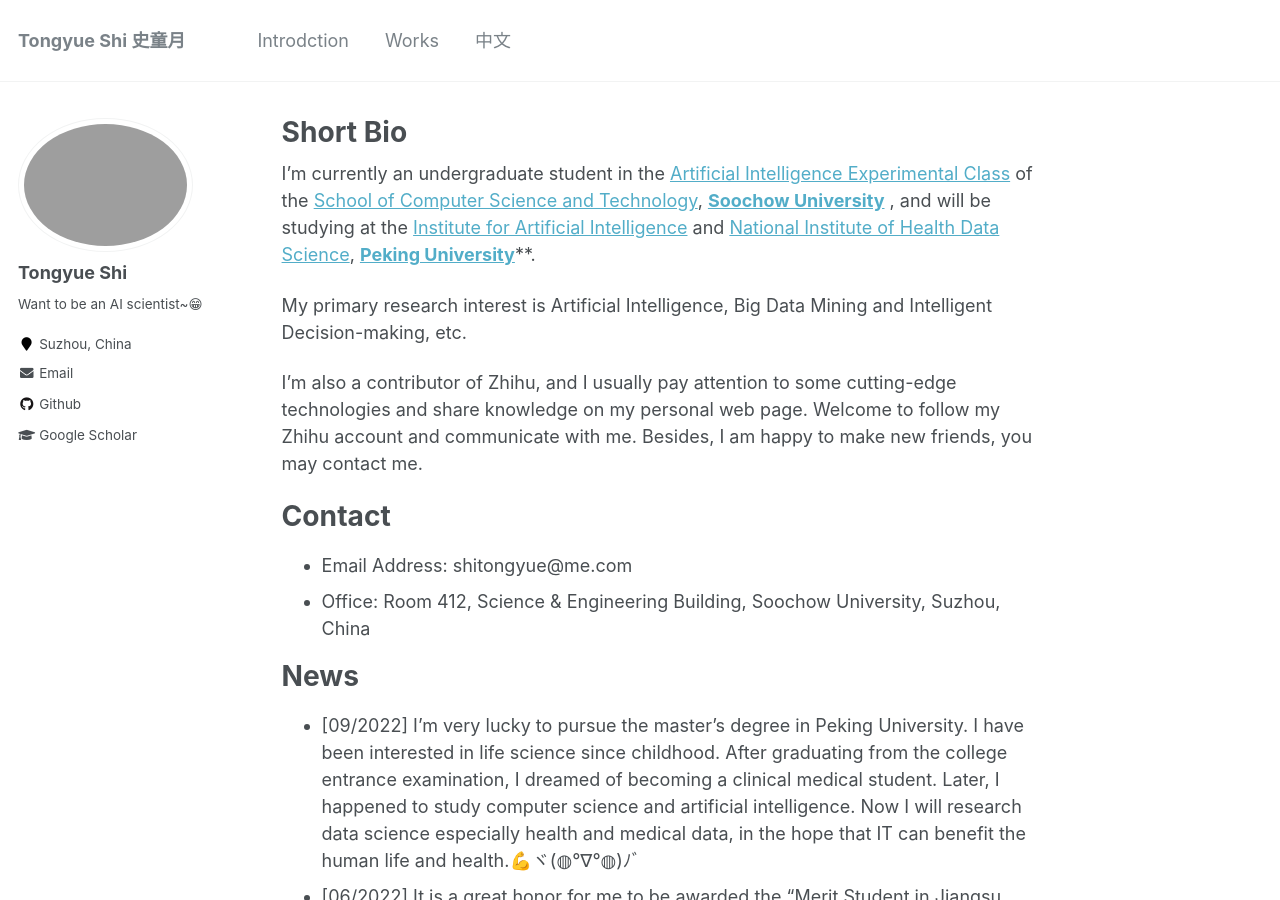
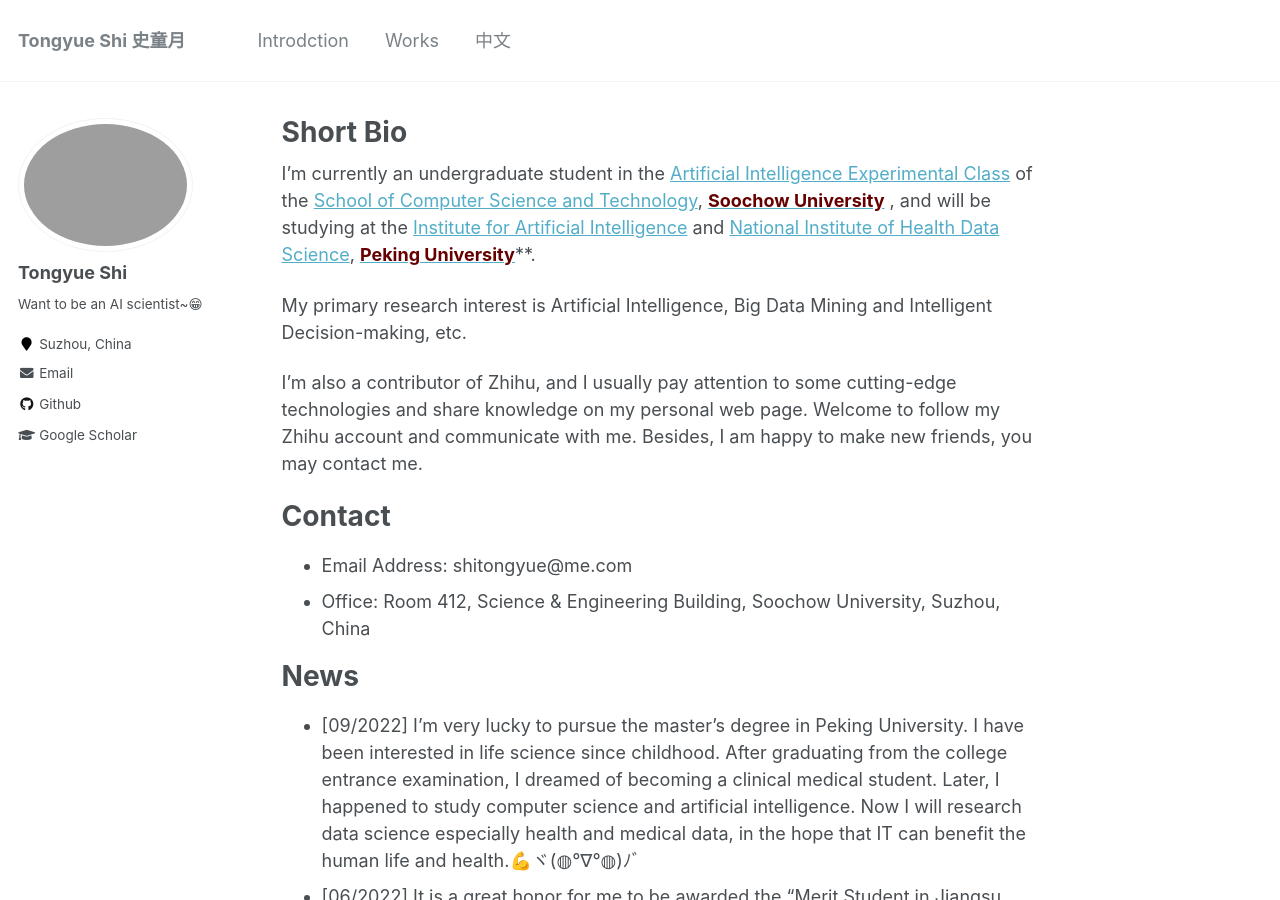
Before and after one commit to perfectboy666/perfectboy666.github.io, a Jekyll site: the page built from _pages/about.md, in a window 1280 px wide and 900 px high. Built offline with Jekyll 4.4.1, drawn with Linux system fonts in a browser that asks for light colours.

Commit message:
Update about.md

```diff
--- a/_pages/about.md
+++ b/_pages/about.md
@@ -8,7 +8,7 @@
   - /about.html
 ---
 
-I'm currently an undergraduate student in the [Artificial Intelligence Experimental Class](http://aiclass.jwb.suda.edu.cn/) of the [School of Computer Science and Technology](http://scst.suda.edu.cn/), [**Soochow University**](https://www.suda.edu.cn/) , and will be studying at the [Institute for Artificial Intelligence](http://www.ai.pku.edu.cn/) and [National Institute of Health Data Science](http://www.nihds.pku.edu.cn/), [**Peking University**](https://www.pku.edu.cn/)**.
+I'm currently an undergraduate student in the [Artificial Intelligence Experimental Class](http://aiclass.jwb.suda.edu.cn/) of the [School of Computer Science and Technology](http://scst.suda.edu.cn/), [**<font color="#660000">Soochow University</font>**](https://www.suda.edu.cn/) , and will be studying at the [Institute for Artificial Intelligence](http://www.ai.pku.edu.cn/) and [National Institute of Health Data Science](http://www.nihds.pku.edu.cn/), [**<font color="#660000">Peking University</font>**](https://www.pku.edu.cn/)**.
 
 My primary research interest is Artificial Intelligence, Big Data Mining and Intelligent Decision-making, etc.
 
```
